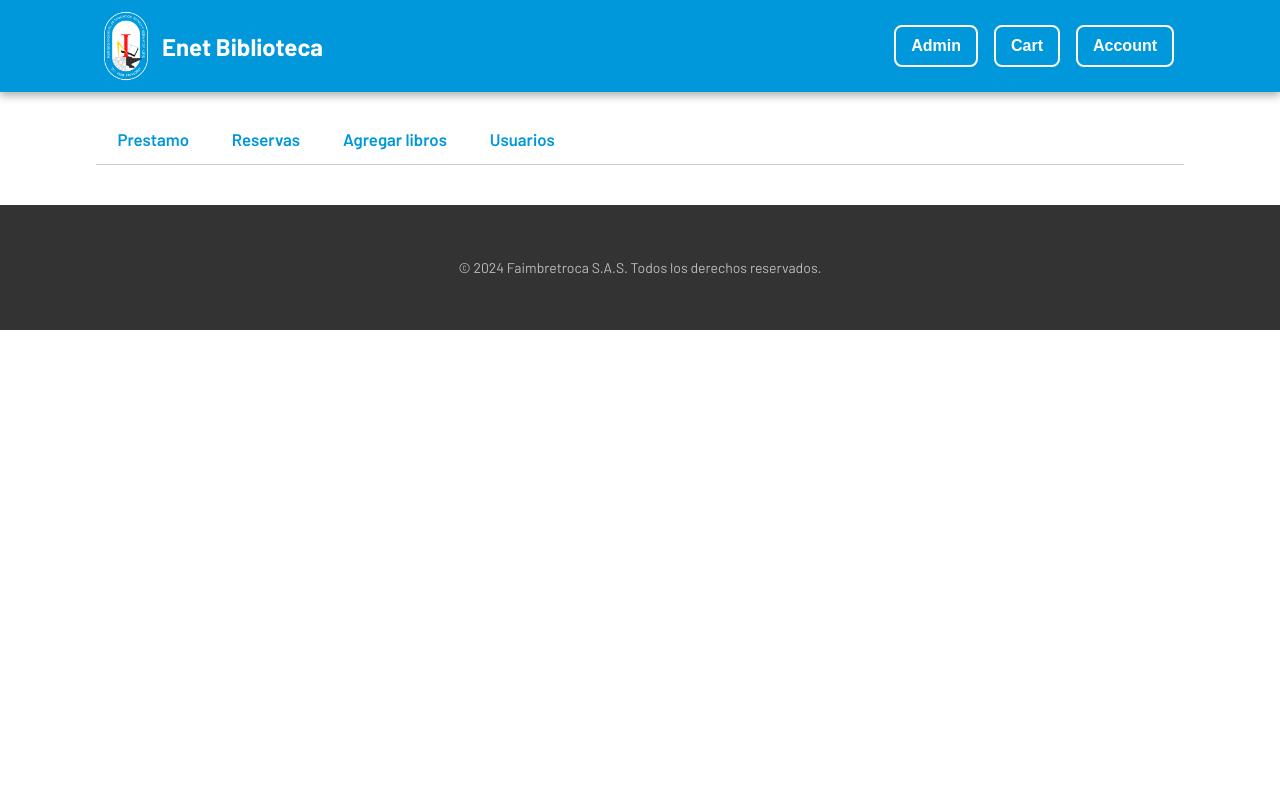
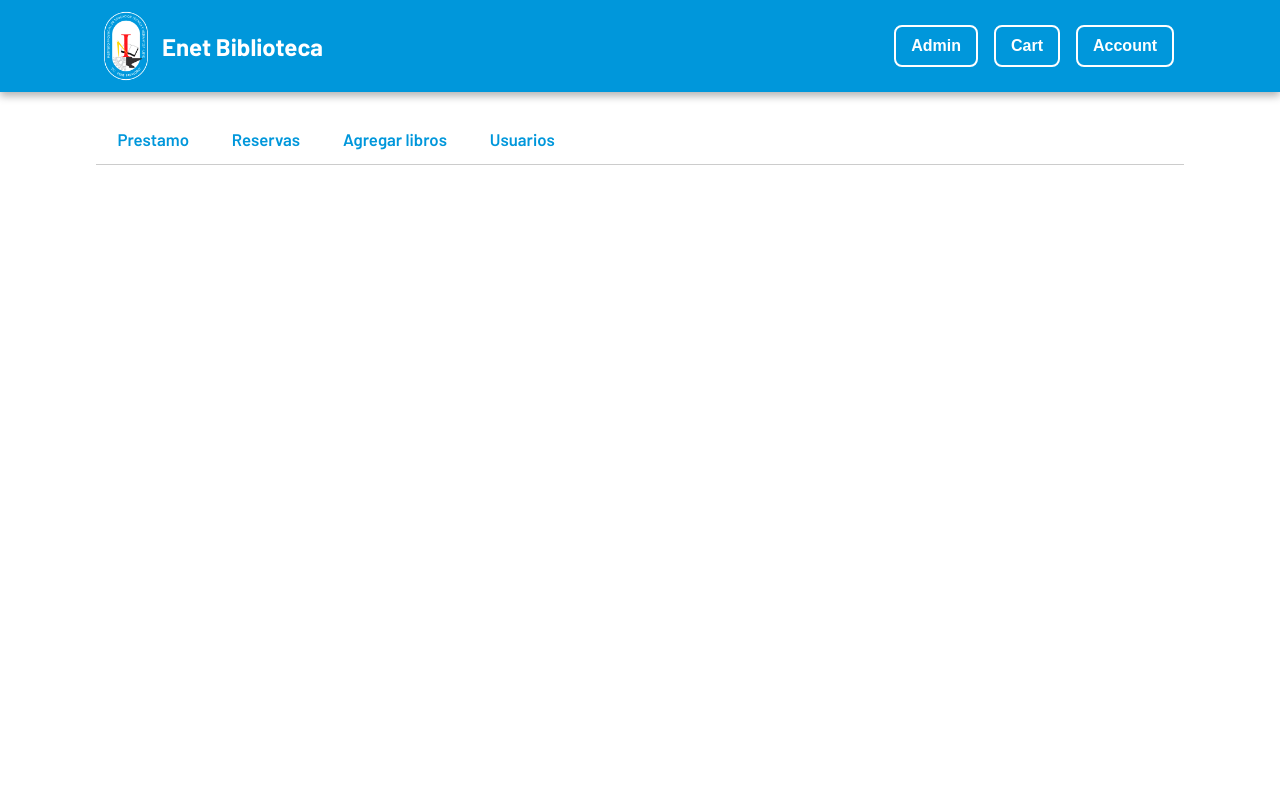
Before and after one commit to LucioWi/BibliotecaReact, a React (Vite) app in the folder biblioteca/: page / in a window 1280 px wide. Shown: the top 800 px of the page. Built offline with nearby package versions, Linux system fonts and the light colour scheme.

Commit message:
Footer copado
© 2024 Faimbretroca S.A.S. Todos los derechos reservados.

```diff
--- a/biblioteca/src/App.css
+++ b/biblioteca/src/App.css
@@ -9,7 +9,17 @@ html, body {
 #root {
   display: flex;
   flex-direction: column;
-  min-height: 100vh;
+}
+
+main {
+  flex: 1;
+  flex-grow: 1;
+  display: block;
+  flex-direction: column;
+  justify-content: flex-start;
+  align-items: flex-start;
+  padding: 20px;
+  min-height: 150vh;
 }
 
 body {
@@ -17,8 +27,8 @@ body {
   flex-direction: column;
   background-color: #ffffff;
   color: #333;
-  min-width: 100vh;
-  min-height: 100vh;
+  width: 100vw;
+  overflow-x: hidden;
 }
 
 button {
@@ -95,15 +105,6 @@ nav {
   background-color: #ffffff;
 }
 
-main {
-  flex: 1;
-  flex-grow: 1;
-  display: flex;
-  justify-content: flex-start;
-  align-items: flex-start;
-  padding: 20px;
-}
-
 .section {
   display: flex;
   align-items: center;
@@ -139,10 +140,10 @@ main {
 .section-buttons.selected::before {
   content: '';
   position: absolute;
-  bottom: -9px; /* Posiciona justo en la línea inferior */
+  bottom: -9px;
   left: -8px;
   width: calc(100% + 18px);
-  height: 5px; /* Ajusta el grosor de la línea para coincidir */
+  height: 5px;
   background-color: #ffffff;
   z-index: -1;
 }
--- a/biblioteca/src/Footer.css
+++ b/biblioteca/src/Footer.css
@@ -1,20 +1,21 @@
 footer {
-    background-color: #333;
+    background-color: #282760;
     color: white;
     text-align: center;
     padding: 10px 0;
     width: 100%;
-    position: relative; /* Deja que el footer se comporte de forma natural al final del flujo de la página */
+    position: relative;
     bottom: 0;
+    left: 0;
+    box-shadow: 0px -6px 8px rgba(0, 0, 0, 0.3);
   }
 
   .footer-content {
     max-width: 1200px;
     margin: 0 auto;
-    padding: 20px;
   }
 
   .footer-text {
     font-size: 14px;
-    color: #bbb;
+    color: #f6f6f6;
   }
```
